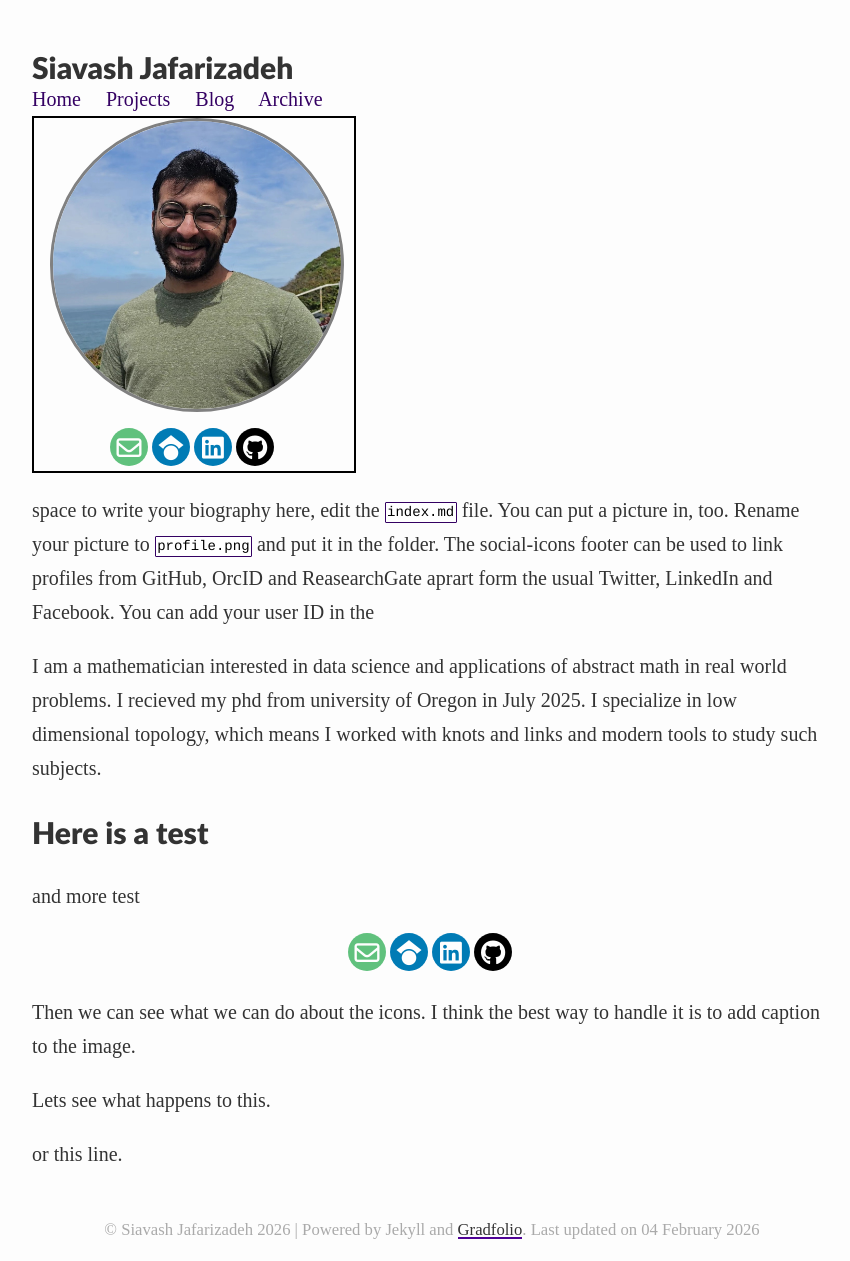
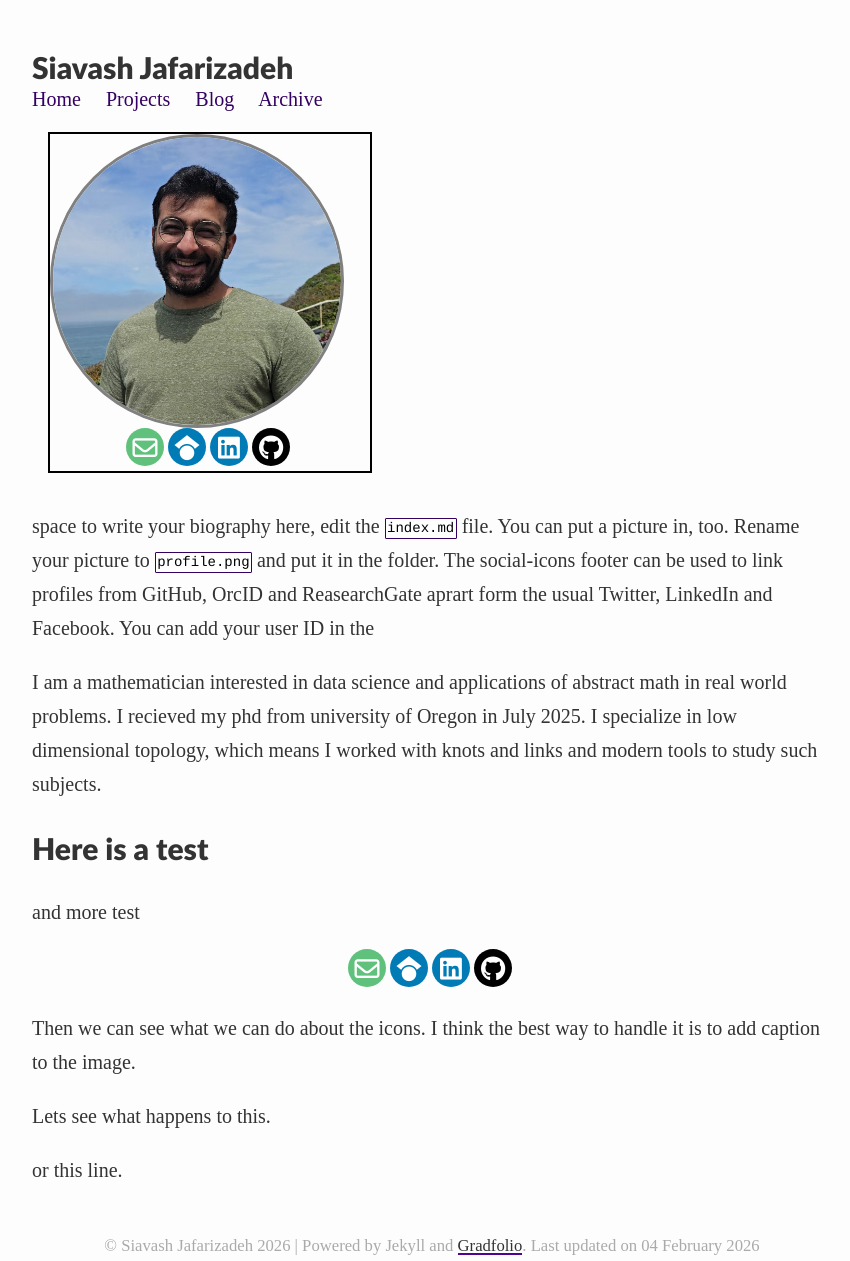
Before and after one commit to Sia-jaf/Sia-jaf.github.io, a Jekyll site: the page built from index.md, in a window 1280 px wide. Shown: the whole page, without its empty margins (208-1058 px from the left). Built offline with Jekyll 4.4.1, drawn with Linux system fonts in a browser that asks for light colours; some web fonts are replaced.

Commit message:
changing the env of profile from div to span.

```diff
--- a/_layouts/about.html
+++ b/_layouts/about.html
@@ -4,14 +4,14 @@
 
 {% if page.profile %}
     {% if page.profile.image %}
-            <div class="profile-container">
-                <div>
+            <span class="profile-container">
+                <span>
                     <img class="profile {{ page.profile.align }}" width="90%" src="{{ page.profile.image | prepend: '/assets/images/' | relative_url }}">
-                </div>
+                </span>
                 <div class="rounded-social-buttons">
                     {% include social-footer.html %}
                 </div>
-            </div>
+            </span>
     {% endif %}
 {% endif %}<!--
 -->{{ content }}
--- a/assets/css/_sass/profile.scss
+++ b/assets/css/_sass/profile.scss
@@ -30,15 +30,16 @@
   border: 2px solid black;
   align-items: center;
   /* float: left; */
+  margin: 1rem;
 }
 
 .profile {
     border-style: solid;
     border-color: $light-gray;
-    margin-left: 1rem;
+    /* margin-left: 1rem;
     margin-right: 1rem;
     margin-bottom: 1rem;
-    border-radius: 6px;
+    border-radius: 6px; */
     border-radius: 50%;
 }
 
```
